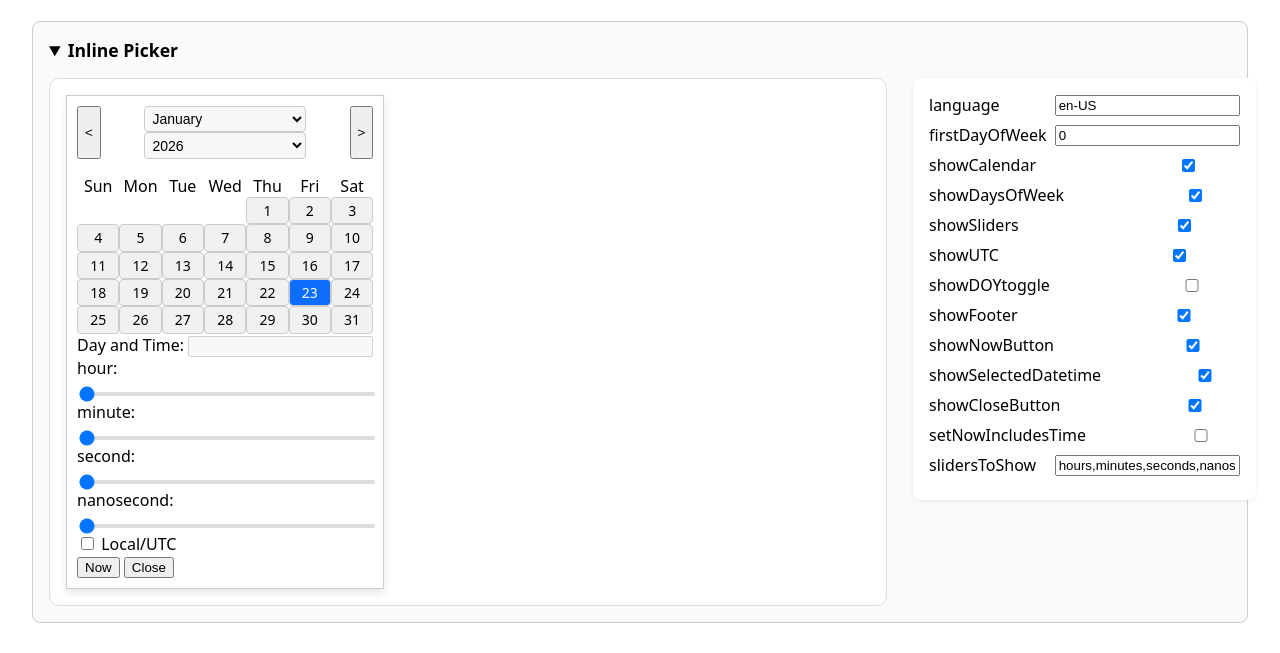
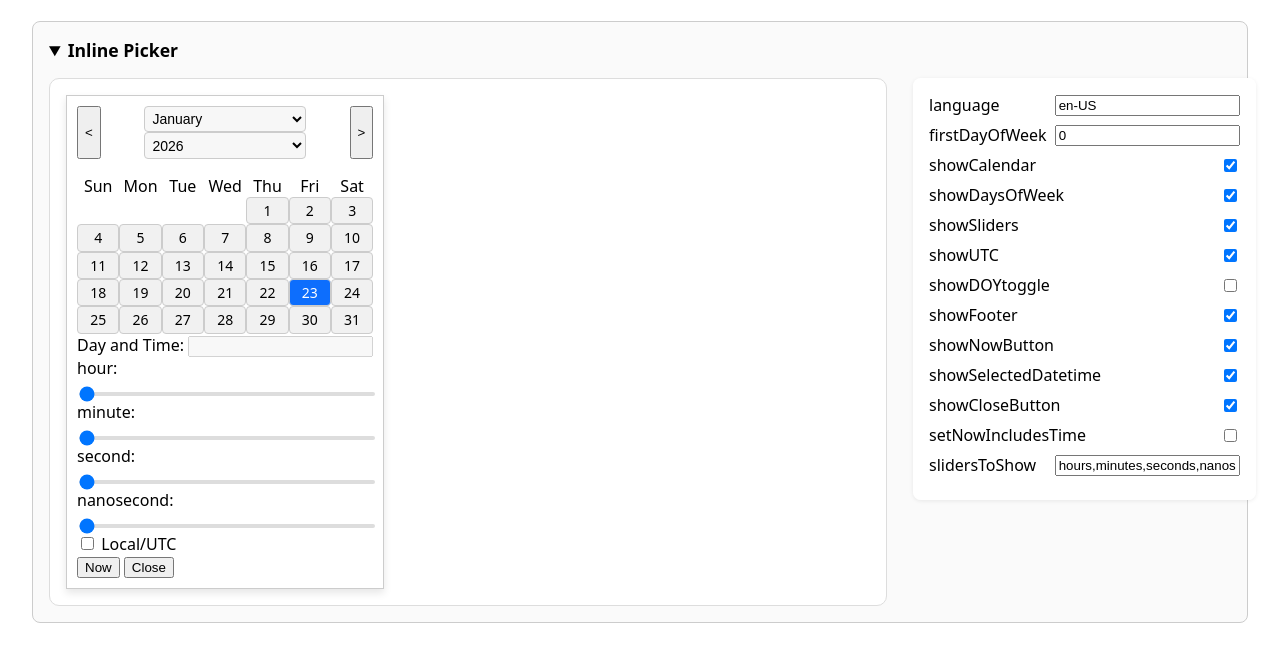
Before and after one commit to umer936/datetimepicker.js, a website: page index.html in a window 1280 px wide. Shown: the part 128-781 px from the top of the page. Drawn offline with nearby package versions, Linux system fonts and the light colour scheme.

Commit message:
feat: refine form control styling in playground and remove unnecessary styles

```diff
--- a/index.html
+++ b/index.html
@@ -74,11 +74,6 @@
             align-items: center;
             justify-content: space-between;
             margin: 0.3rem 0;
-        }
-
-        fieldset input, fieldset select {
-            margin-left: 0.5rem;
-            flex: 1;
         }
 
         .switch {
--- a/playground.js
+++ b/playground.js
@@ -42,8 +42,6 @@ document.addEventListener('DOMContentLoaded', () => {
             lbl.textContent = name;
             lbl.setAttribute('for', `${id}-${name}`);
             lbl.style.margin = '0';
-            lbl.style.flex = '1 1 auto';
-            lbl.style.textAlign = 'left';
 
             const input = document.createElement('input');
             input.type = type;
@@ -89,8 +87,6 @@ document.addEventListener('DOMContentLoaded', () => {
                     lbl.classList.remove('form-label', 'mb-0');
                 }
                 lbl.style.margin = '0';
-                lbl.style.flex = '1 1 auto';
-                lbl.style.textAlign = 'left';
             });
             fs.querySelectorAll('input[type="text"], input[type="number"]').forEach(inp => {
                 if (useBootstrap) {
```
